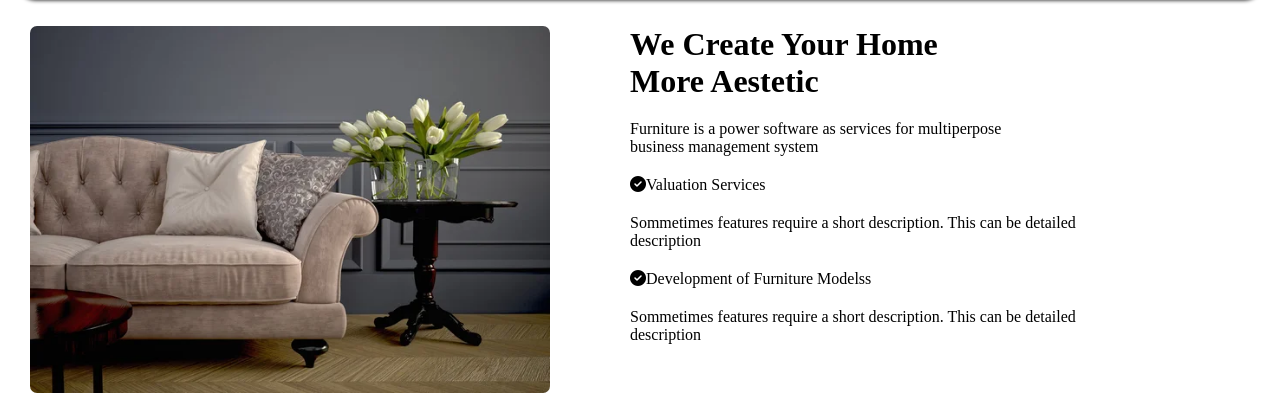
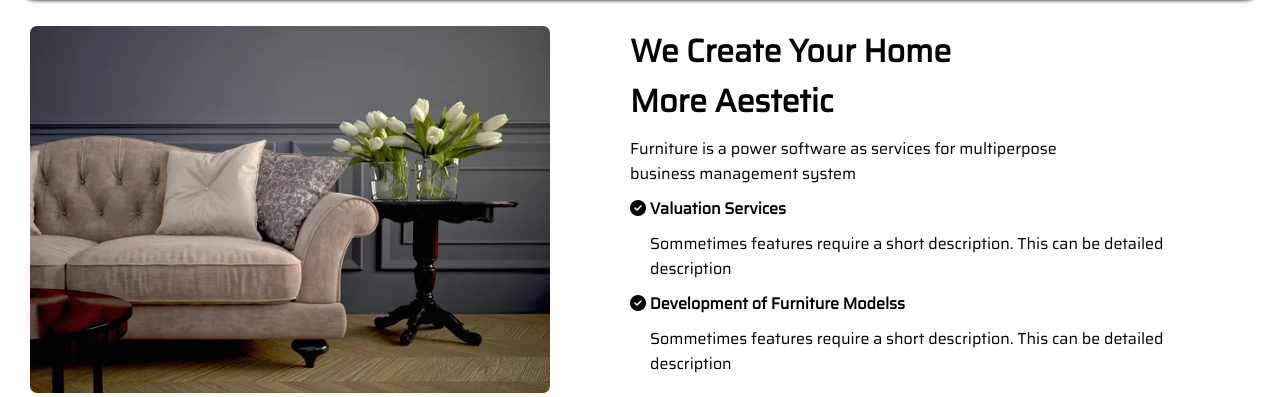
Before and after one commit to fabi1989/furnishop, a plain HTML site: page index.html in a window 1280 px wide. Shown: the part 836-1233 px from the top of the page. Drawn offline with Linux system fonts and the light colour scheme.

Commit message:
terminado

```diff
--- a/index.html
+++ b/index.html
@@ -85,25 +85,25 @@
             <h1>We Create Your Home<br>More Aestetic</h1>
           </div>
 
-          <div class="p1">
+          <div class="parrafo1">
             <p>Furniture is a power software as services for multiperpose
               <br>business management system
             </p>
           </div>
 
-          <div class="subtitulos1">
-            <p><i class="fa-solid fa-circle-check"></i>Valuation Services</p>
+          <div class="subtitulos1" id="subtitulos">
+            <p><i class="fa-solid fa-circle-check"></i> Valuation Services</p>
           </div>
 
-          <div class="texto1">
+          <div class="parrafo2">
             <p>Sommetimes features require a short description. This can be detailed<br>description</p>
           </div>
 
-          <div class="subtitulos2">
-            <p><i class="fa-solid fa-circle-check"></i>Development of Furniture Modelss</p>
+          <div class="subtitulos2" id="subtitulos">
+            <p><i class="fa-solid fa-circle-check"></i> Development of Furniture Modelss</p>
           </div>
 
-          <div class="texto2">
+          <div class="parrafo2">
             <p>Sommetimes features require a short description. This can be detailed<br>description</p>
           </div>
 
--- a/style.css
+++ b/style.css
@@ -135,8 +135,6 @@
   border: 1px solid #FFFFFF;
 }
 
-/*probando*/
-
 .containerprueba {
   display: flex;
   flex-direction: row;
@@ -153,5 +151,23 @@
 .sectionparrafos {
   display: flex;
   flex-direction: column;
-  gap: 20px;
+  gap: 10px;
 }
+
+.tituloprueba {
+  font-family: 'Saira';
+}
+
+#subtitulos {
+  font-family: 'saira';
+  font-weight: 700;
+}
+
+.parrafo2 {
+  font-family: 'saira';
+  padding-left: 20px;
+}
+
+.parrafo1 {
+  font-family: 'saira';
+}
```
